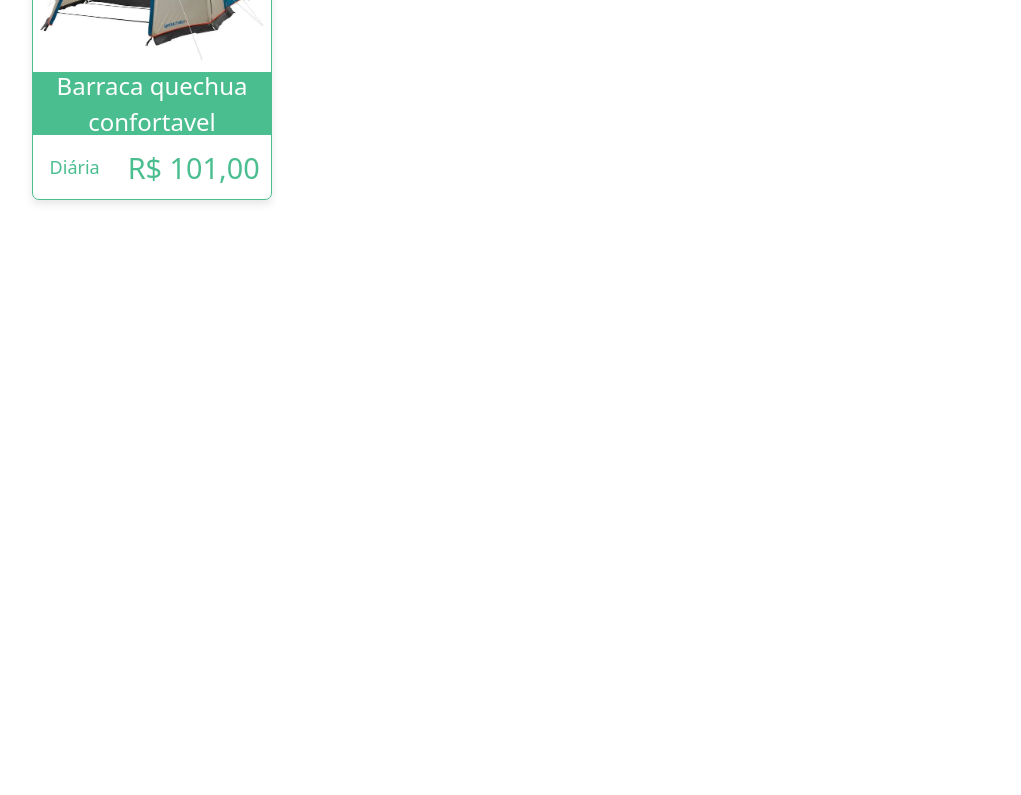
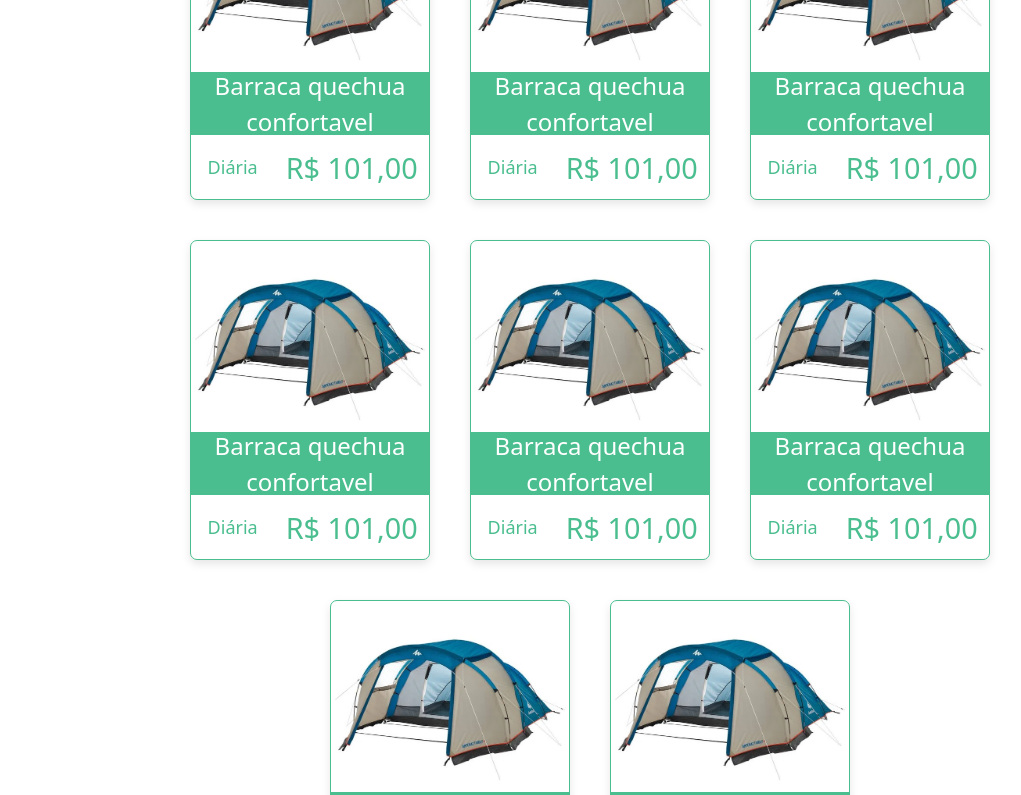
Before and after one commit to FlexRent/flexrentReact, a React (Create React App) app: page / in a window 1280 px wide. Shown: the part 1200-1995 px from the top of the page, without its empty margins (50-1071 px from the left). Built offline with nearby package versions, Linux system fonts and the light colour scheme.

Commit message:
ajustando largura minima

```diff
--- a/src/components/ListaProdutos/ListaCategoria.js
+++ b/src/components/ListaProdutos/ListaCategoria.js
@@ -9,7 +9,14 @@
                 <h2> {categoria} </h2>
             </div>
 
-            <div className='d-flex flex-wrap'>
+            <div className='d-flex list-product justify-content-center align-items-center flex-wrap'>
+                <CardProduto/>
+                <CardProduto/>
+                <CardProduto/>
+                <CardProduto/>
+                <CardProduto/>
+                <CardProduto/>
+                <CardProduto/>
                 <CardProduto/>
             </div>
 
--- a/src/components/ListaProdutos/css/CardProduto.css
+++ b/src/components/ListaProdutos/css/CardProduto.css
@@ -3,9 +3,11 @@
     height: 320px;
     width: 240px;
     border-radius: 7px;
-
     border: 1px solid #4BBE8F;
     filter: drop-shadow(0px 4px 4px rgba(0, 0, 0, 0.099));
+    margin-left: 20px;
+    margin-right: 20px;
+    margin-bottom: 40px;
 }
 
 .image-content{
--- a/src/components/ListaProdutos/css/ListaCategoria.css
+++ b/src/components/ListaProdutos/css/ListaCategoria.css
@@ -1,11 +1,16 @@
 .lista-categoria-content{
     min-height: 180vh;
+
 }
 
 .lista-categoria-content .title-list{
     height: 15vh;
 }
 
+.lista-categoria-content .list-product{
+    min-width: 560px;
+}
+
 .title-list h2 {
     color: #4BBE8F;
     font-size: 2.5rem;
```
